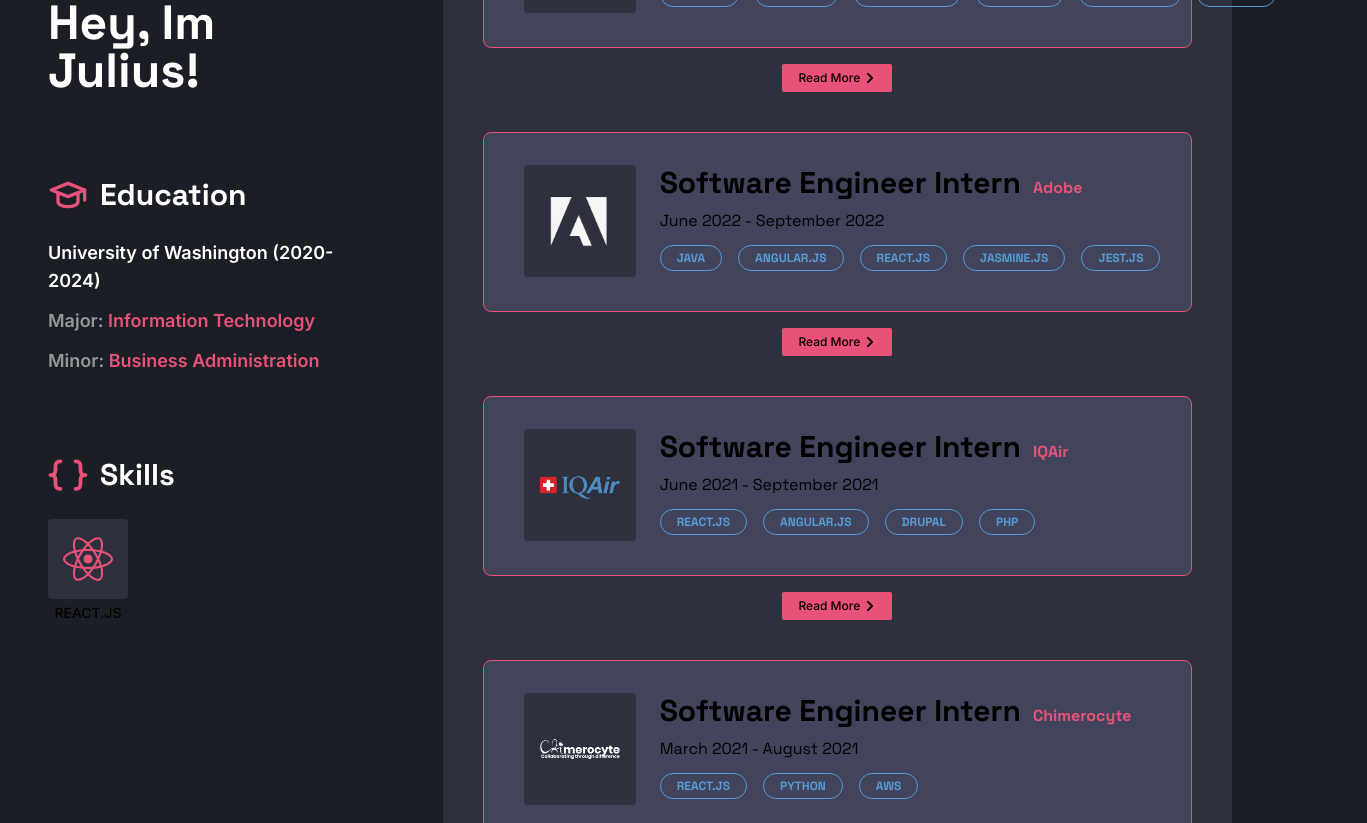
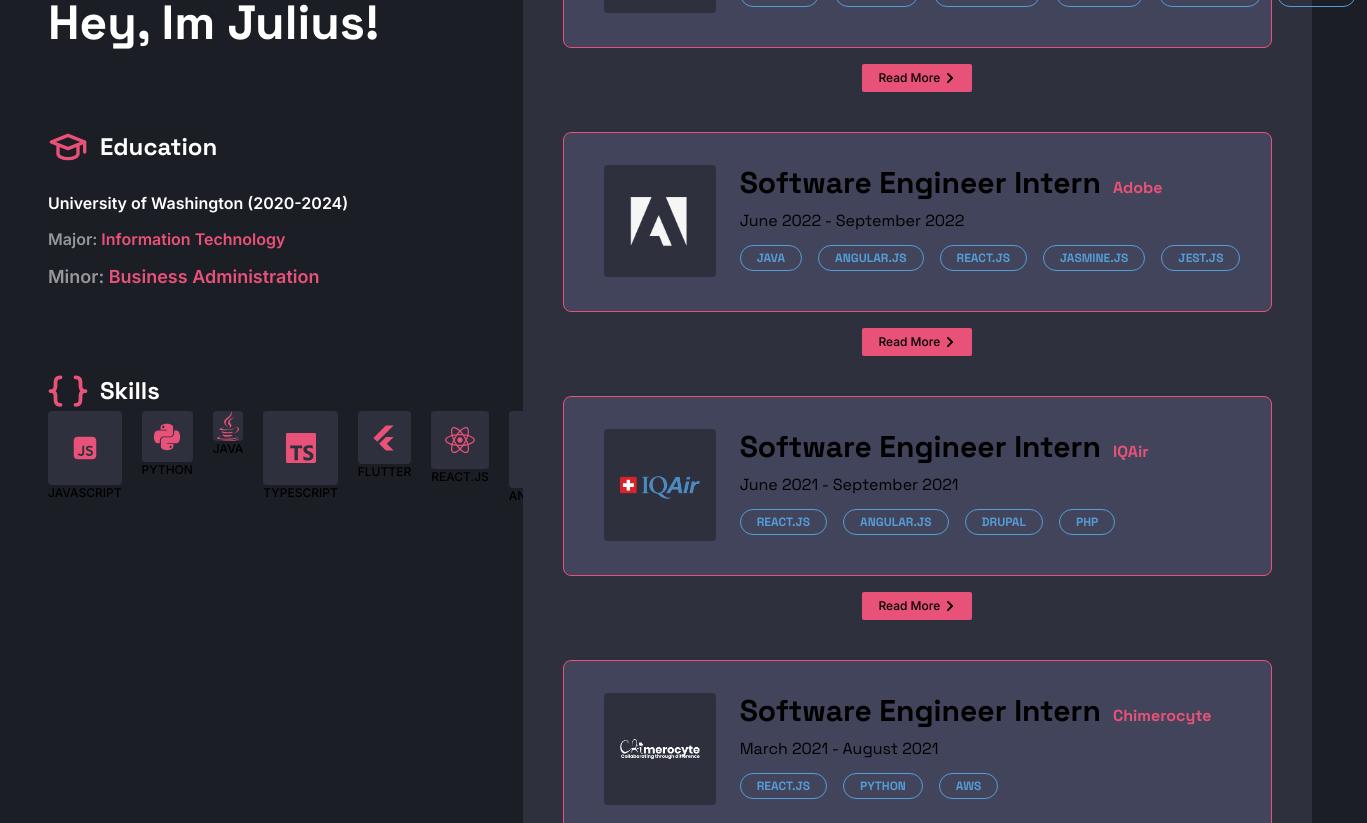
Before and after one commit to juliuscecilia33/portfoliov2, a Next.js app: page / in a window 1280 px wide. Shown: the part 380-1203 px from the top of the page, 1367 px wide, since content can reach past the window. Built offline with nearby package versions, Linux system fonts and the light colour scheme.

Commit message:
created skills container

```diff
--- a/src/app/page.tsx
+++ b/src/app/page.tsx
@@ -10,6 +10,9 @@
 // Components
 import Experience from "../components/Experience";
 import Navbar from "../components/Navbar";
+
+// Containers
+import Skills from "../containers/Skills";
 
 // Font
 import { Space_Grotesk } from "next/font/google";
@@ -45,19 +48,19 @@
           <h1 className="text-5xl font-bold text-white">Hey, Im Julius!</h1>
           <div className="mt-20 flex flex-col">
             <h3
-              className={`flex flex-row items-center font-bold text-3xl text-white ${spaceGrotesk.className}`}
+              className={`flex flex-row items-center font-bold text-2xl text-white ${spaceGrotesk.className}`}
             >
               <TbSchool className="text-[#E95278] mr-3" size={40} />
               Education
             </h3>
             <p
-              className={`mt-6 text-lg font-semibold text-white ${inter.className}`}
+              className={`mt-6 text-md font-semibold text-white ${inter.className}`}
             >
               University of Washington (2020-2024)
             </p>
             <div className="flex flex-row mt-3">
               <p
-                className={`text-lg font-semibold text-[#E95278] ${inter.className}`}
+                className={`text-md font-semibold text-[#E95278] ${inter.className}`}
               >
                 <span className="text-[#96979A]">Major:</span> Information
                 Technology
@@ -72,26 +75,7 @@
               </p>
             </div>
           </div>
-          <div className="mt-20 flex flex-col">
-            <h3
-              className={`mb-6 flex flex-row items-center font-bold text-3xl text-white ${spaceGrotesk.className}`}
-            >
-              <PiBracketsCurlyBold className="text-[#E95278] mr-3" size={40} />
-              Skills
-            </h3>
-            <div className="flex flex-row">
-              <div className="flex flex-col text-center">
-                <div className="w-20 h-20 aspect-square flex bg-[#2E303E] rounded items-center justify-center">
-                  <FaReact className="text-[#E95278]" size={50} />
-                </div>
-                <p
-                  className={`mt-1 text-sm font-medium uppercase ${inter.className}`}
-                >
-                  React.js
-                </p>
-              </div>
-            </div>
-          </div>
+          <Skills />
         </section>
         <section
           className={`ml-10 bg-[#2E303E] p-10 rounded-lg w-4/6 font-heading flex min-h-screen flex-col ${spaceGrotesk.className}`}
--- /dev/null
+++ b/src/containers/Skills.tsx
@@ -0,0 +1,139 @@
+// Fonts
+import { Inter } from "next/font/google";
+import { Space_Grotesk } from "next/font/google";
+
+// Icons
+import {
+  FaReact,
+  FaAngular,
+  FaPython,
+  FaJava,
+  FaNode,
+  FaAws,
+} from "react-icons/fa";
+import { RiFlutterFill, RiJavascriptFill } from "react-icons/ri";
+import { PiBracketsCurlyBold } from "react-icons/pi";
+import { SiTypescript } from "react-icons/si";
+import { BiLogoPostgresql } from "react-icons/bi";
+
+const inter = Inter({ subsets: ["latin"] });
+const spaceGrotesk = Space_Grotesk({
+  preload: false,
+});
+
+const Skills = () => {
+  return (
+    <div className="mt-20 flex flex-col">
+      <h3
+        className={`mb-6 flex flex-row items-center font-bold text-2xl text-white ${spaceGrotesk.className}`}
+      >
+        <PiBracketsCurlyBold className="text-[#E95278] mr-3" size={40} />
+        Skills
+      </h3>
+      <div className="flex flex-row flex-wrap">
+        <div className="flex flex-col text-center mr-5 mb-5">
+          <div className="w-20 h-20 aspect-square flex bg-[#2E303E] rounded items-center justify-center">
+            <RiJavascriptFill className="text-[#E95278]" size={30} />
+          </div>
+          <p
+            className={`mt-2 text-xs font-medium uppercase ${inter.className}`}
+          >
+            Javascript
+          </p>
+        </div>
+        <div className="flex flex-col text-center mr-5 mb-5">
+          <div className="w-20 h-20 aspect-square flex bg-[#2E303E] rounded items-center justify-center">
+            <FaPython className="text-[#E95278]" size={30} />
+          </div>
+          <p
+            className={`mt-2 text-xs font-medium uppercase ${inter.className}`}
+          >
+            Python
+          </p>
+        </div>
+        <div className="flex flex-col text-center mr-5 mb-5">
+          <div className="w-20 h-20 aspect-square flex bg-[#2E303E] rounded items-center justify-center">
+            <FaJava className="text-[#E95278]" size={30} />
+          </div>
+          <p
+            className={`mt-2 text-xs font-medium uppercase ${inter.className}`}
+          >
+            Java
+          </p>
+        </div>
+        <div className="flex flex-col text-center mr-5 mb-5">
+          <div className="w-20 h-20 aspect-square flex bg-[#2E303E] rounded items-center justify-center">
+            <SiTypescript className="text-[#E95278]" size={30} />
+          </div>
+          <p
+            className={`mt-2 text-xs font-medium uppercase ${inter.className}`}
+          >
+            Typescript
+          </p>
+        </div>
+        <div className="flex flex-col text-center mr-5 mb-5">
+          <div className="w-20 h-20 aspect-square flex bg-[#2E303E] rounded items-center justify-center">
+            <RiFlutterFill className="text-[#E95278]" size={30} />
+          </div>
+          <p
+            className={`mt-2 text-xs font-medium uppercase ${inter.className}`}
+          >
+            Flutter
+          </p>
+        </div>
+        <div className="flex flex-col text-center mr-5 mb-5">
+          <div className="w-20 h-20 aspect-square flex bg-[#2E303E] rounded items-center justify-center">
+            <FaReact className="text-[#E95278]" size={30} />
+          </div>
+          <p
+            className={`mt-2 text-xs font-medium uppercase ${inter.className}`}
+          >
+            React.js
+          </p>
+        </div>
+        <div className="flex flex-col text-center mr-5 mb-5">
+          <div className="w-20 h-20 aspect-square flex bg-[#2E303E] rounded items-center justify-center">
+            <FaAngular className="text-[#E95278]" size={30} />
+          </div>
+          <p
+            className={`mt-2 text-xs font-medium uppercase ${inter.className}`}
+          >
+            Angular.js
+          </p>
+        </div>
+        <div className="flex flex-col text-center mr-5 mb-5">
+          <div className="w-20 h-20 aspect-square flex bg-[#2E303E] rounded items-center justify-center">
+            <FaNode className="text-[#E95278]" size={30} />
+          </div>
+          <p
+            className={`mt-2 text-xs font-medium uppercase ${inter.className}`}
+          >
+            Node.js
+          </p>
+        </div>
+        <div className="flex flex-col text-center mr-5 mb-5">
+          <div className="w-20 h-20 aspect-square flex bg-[#2E303E] rounded items-center justify-center">
+            <BiLogoPostgresql className="text-[#E95278]" size={30} />
+          </div>
+          <p
+            className={`mt-2 text-xs font-medium uppercase ${inter.className}`}
+          >
+            PostgreSQL
+          </p>
+        </div>
+        <div className="flex flex-col text-center mr-5 mb-5">
+          <div className="w-20 h-20 aspect-square flex bg-[#2E303E] rounded items-center justify-center">
+            <FaAws className="text-[#E95278]" size={30} />
+          </div>
+          <p
+            className={`mt-2 text-xs font-medium uppercase ${inter.className}`}
+          >
+            AWS
+          </p>
+        </div>
+      </div>
+    </div>
+  );
+};
+
+export default Skills;
```
